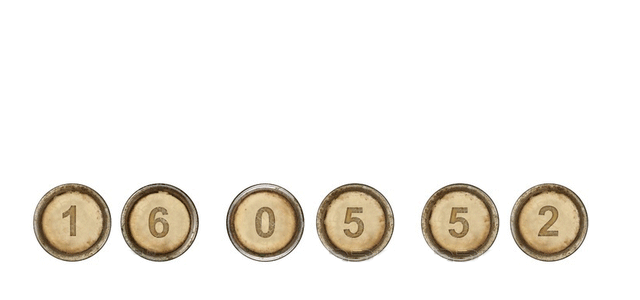
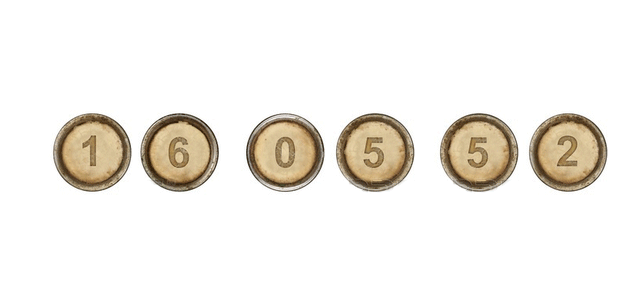
Before and after one commit to lucachaco/TickTock, a website: page index.html in a window 1280 px wide. Shown: the part 170-470 px from the top of the page, without its empty margins (312-952 px from the left). Drawn offline with Linux system fonts and the light colour scheme.

Commit message:
Change center class.

```diff
--- a/app/css/app.css
+++ b/app/css/app.css
@@ -1,21 +1,9 @@
-
-.fullscreenDiv {
-    width: 100%;
-    height: auto;
-    bottom: 0px;
-    top: 0px;
-    left: 0;
+.center {
+    left: 25%;
+    width: 50%;
+    top: 35%;
     position: absolute;
-}
-
-.center {
-    position: absolute;
-    width: 600px;
-    height: 100px;
-    top: 50%;
-    left: 50%;
-    margin-top: -50px;
-    margin-left: -300px;
+    text-align: center;
 }
 
 .one {
@@ -38,12 +26,14 @@
     height: 85px;
     background: url(../img/digits.png) -177px 0;
 }
+
 .four {
     display: inline-block;
     width: 85px;
     height: 85px;
     background: url(../img/digits.png) -0px -89px;
 }
+
 .five {
     display: inline-block;
     width: 85px;
--- a/index.html
+++ b/index.html
@@ -16,7 +16,7 @@
 
 <div class="view-container">
     <div ng-view class="view-frame">
-            <div class='fullscreenDiv'  ng-controller="ClockCtrl">
+            <div ng-controller="ClockCtrl">
                 <div class="center">
                     <div class="{{getSecondDigit(hour)}}"></div>
                     <div class="{{getFirstDigit(hour)}}"></div>
```
